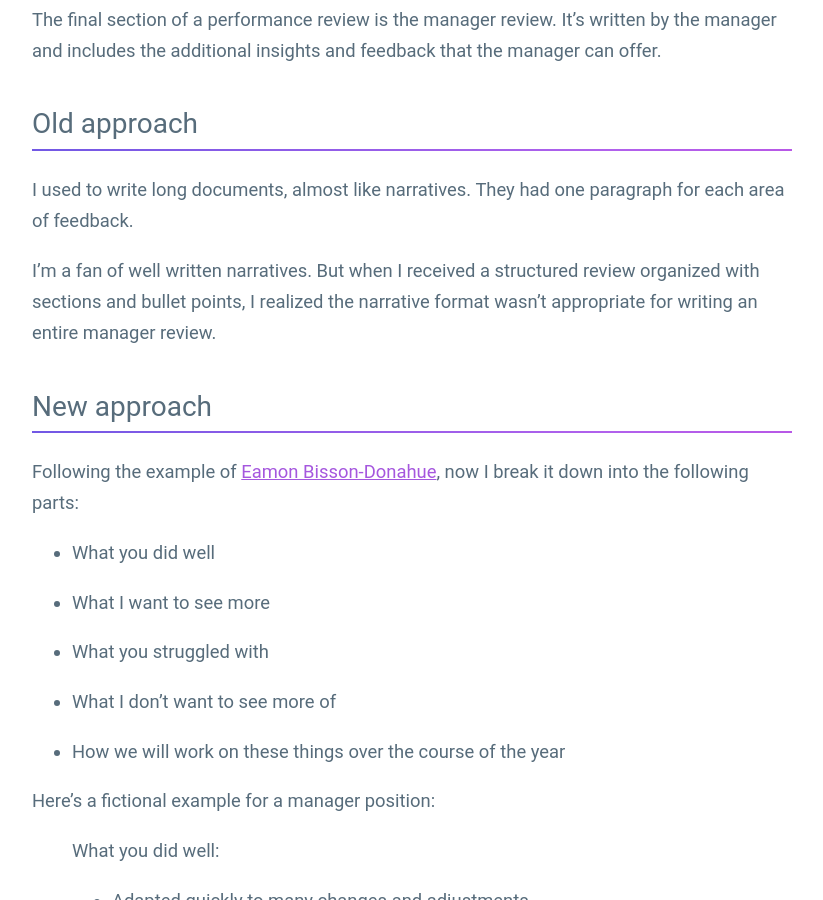
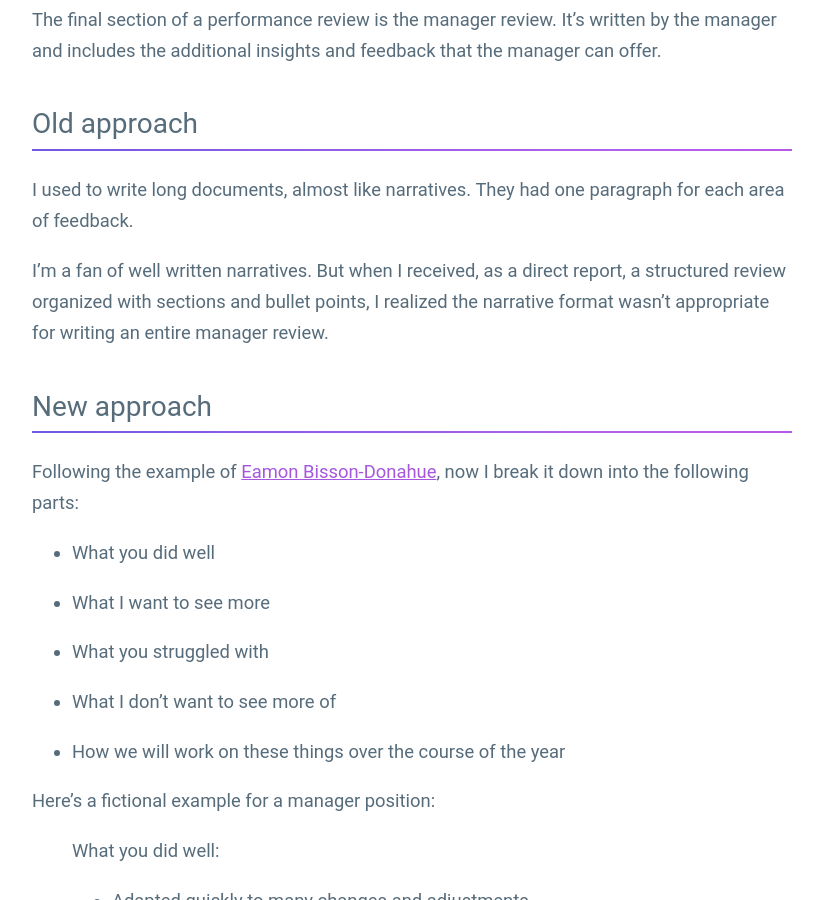
Before and after one commit to guillermodlpa/site, a Jekyll site: the page built from _posts/2021-04-22-a-structured-approach-to-the-manager-review-in-performance-reviews.markdown, in a window 1280 px wide and 900 px high, scrolled down 761 px. Shown: the whole window, without its empty margins (228-1051 px from the left). Built offline with Jekyll 4.4.1, drawn with Linux system fonts in a browser that asks for light colours.

Commit message:
Updated A Structured Approach To The Manager Review In Performance Reviews

```diff
--- a/_posts/2021-04-22-a-structured-approach-to-the-manager-review-in-performance-reviews.markdown
+++ b/_posts/2021-04-22-a-structured-approach-to-the-manager-review-in-performance-reviews.markdown
@@ -19,7 +19,7 @@ The final section of a performance review is the manager review. It's written by
 
 I used to write long documents, almost like narratives. They had one paragraph for each area of feedback.
 
-I'm a fan of well written narratives. But when I received a structured review organized with sections and bullet points, I realized the narrative format wasn't appropriate for writing an entire manager review.
+I'm a fan of well written narratives. But when I received, as a direct report, a structured review organized with sections and bullet points, I realized the narrative format wasn't appropriate for writing an entire manager review.
 
 ## New approach
 
```
